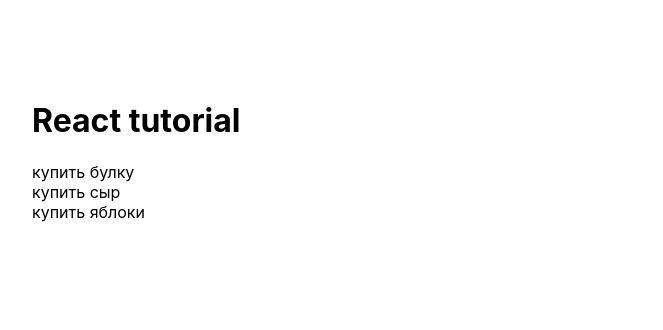
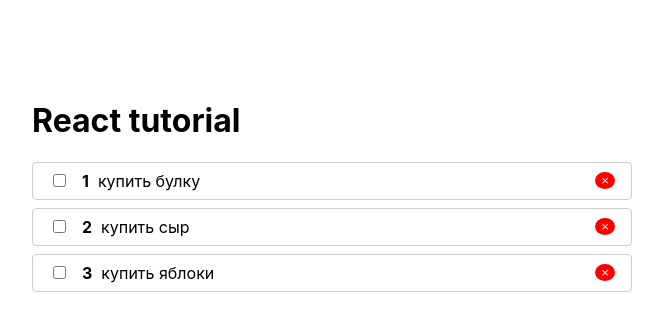
Before and after one commit to vikasykalova/react-app, a React (Create React App) app: page / in a window 1280 px wide. Shown: the top 330 px of the page, without its empty margins (308-971 px from the left). Built offline with nearby package versions, Linux system fonts and the light colour scheme.

Commit message:
промежуточный результат

```diff
--- a/package.json
+++ b/package.json
@@ -6,6 +6,7 @@
     "@testing-library/jest-dom": "^5.16.3",
     "@testing-library/react": "^12.1.4",
     "@testing-library/user-event": "^13.5.0",
+    "prop-types": "^15.8.1",
     "react": "^17.0.2",
     "react-dom": "^17.0.2",
     "react-scripts": "5.0.0",
--- a/src/App.js
+++ b/src/App.js
@@ -2,17 +2,26 @@
 import ToDoList from './Todo/ToDoList'
 
 function App() {
-  const todos = [
+  let todos = [
     { id: 1, completed: false, title: 'купить булку' },
     { id: 2, completed: false, title: 'купить сыр' },
     { id: 3, completed: false, title: 'купить яблоки' },
   ]
 
+  function toggleTodo(id) {
+    todos = todos.map(todo => {
+      if (todo.id === id) {
+        todo.completed = !todo.completed
+      }
+      return todo
+    })
+  }
+
   return (
   <div className="wrapper">
     <h1>React tutorial</h1>
 
-    <ToDoList todos={todos}/> {/* передаем свойство */}
+    <ToDoList todos={todos} onToggle={toggleTodo}/> {/* передаем свойство */}
   </div>)
 }
 
--- a/src/Todo/ToDoItem.js
+++ b/src/Todo/ToDoItem.js
@@ -1,5 +1,42 @@
 import React from "react";
+import PropTypes from 'prop-types'
 
-export default function ToDoItem({ todo }) {
-    return <li>{todo.title}</li>
+const styles = {
+    li: {
+        display: 'flex',
+        justifyContent: 'space-between',
+        alignItems: 'center',
+        padding: '.5rem 1rem',
+        border: '1px solid #ccc',
+        borderRadius: '4px',
+        marginBottom: '.5rem'
+    },
+
+    input: {
+        marginRight: '1rem'
+    }
 }
+
+function ToDoItem({ todo, index, onChange }) {
+    return <li style={styles.li}>
+        <span>
+            <input
+            type="checkbox"
+            style={styles.input}
+            onChange={() => onChange(todo.id)} />
+            <strong>{index + 1}</strong>
+            &nbsp; {/* пробел */}
+        {todo.title}
+        </span>
+
+        <button className="rm">&times;</button>
+           </li>
+}
+
+ToDoItem.propTypes = {
+    todo: PropTypes.object.isRequired,
+    index: PropTypes.number,
+    onChange: PropTypes.func.isRequired
+}
+
+export default ToDoItem
--- a/src/Todo/ToDoList.js
+++ b/src/Todo/ToDoList.js
@@ -1,4 +1,5 @@
 import React from "react";
+import PropTypes from 'prop-types'
 import ToDoItem from "./ToDoItem";
 
 const styles = {
@@ -9,12 +10,25 @@
     }
 }
 
-export default function ToDoList(props) {
+function ToDoList(props) {
     return (
         <ul style={styles.ul}>
-          { props.todos.map(todo => {
-              return <ToDoItem todo={todo} key={todo.id}/>
-          })}
+            {props.todos.map((todo, index) => {
+              return (
+              <ToDoItem
+              todo={todo}
+              key={todo.id}
+              index={index}
+              onChange={props.onToggle} />
+              )
+            })}
         </ul>
     )
 }
+
+ToDoList.propTypes = {
+    todos: PropTypes.arrayOf(PropTypes.object).isRequired,
+    onToggle: PropTypes.func.isRequired
+}
+
+export default ToDoList
--- a/src/index.css
+++ b/src/index.css
@@ -17,3 +17,11 @@
   margin: 0 auto;
   width: 600px;
 }
+
+.rm {
+  background: red;
+  border-radius: 50%;
+  color: #fff;
+  border: none;
+  cursor: pointer;
+}
```
Also changed, not shown: 1 other file (tests, documents, lock files or other folders).
